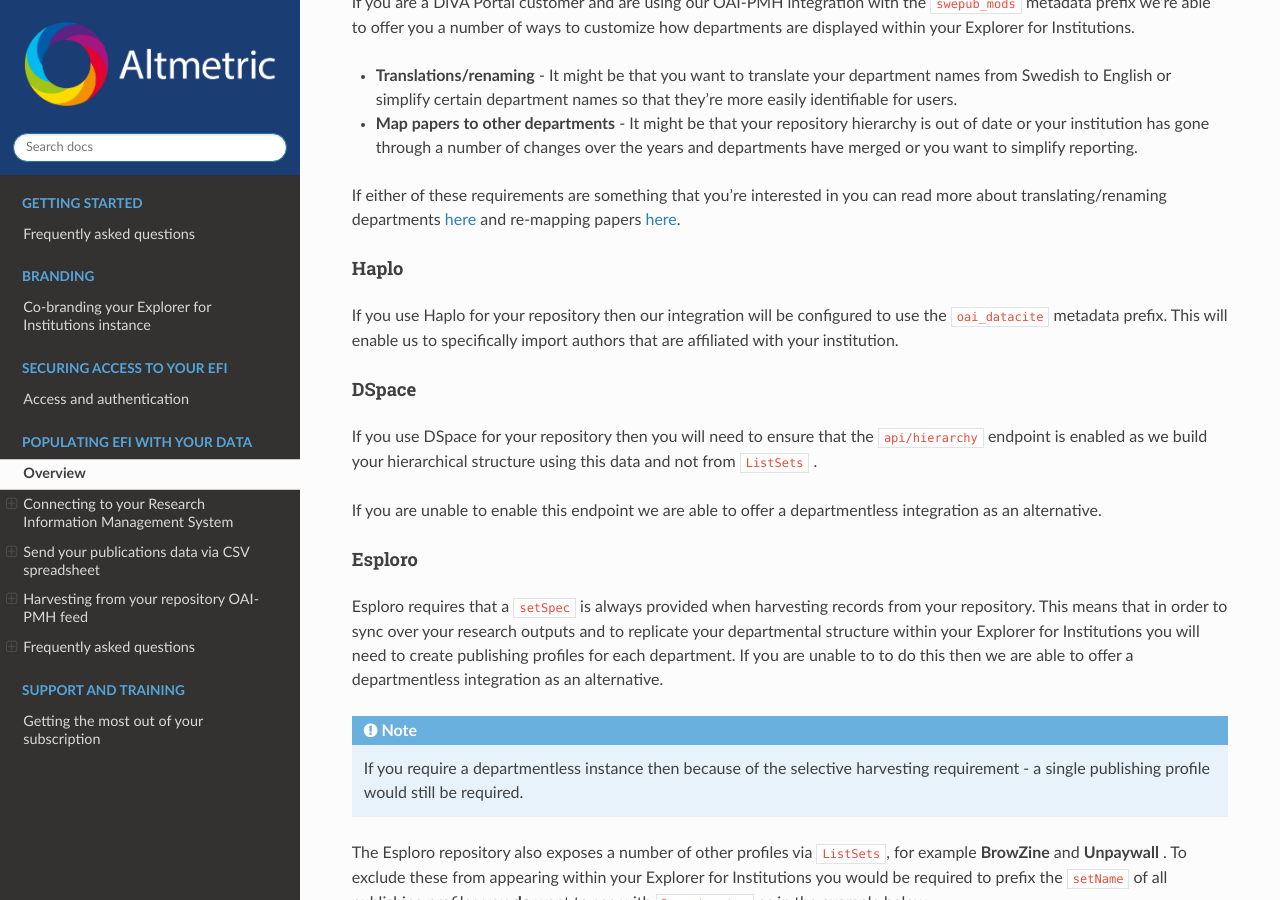
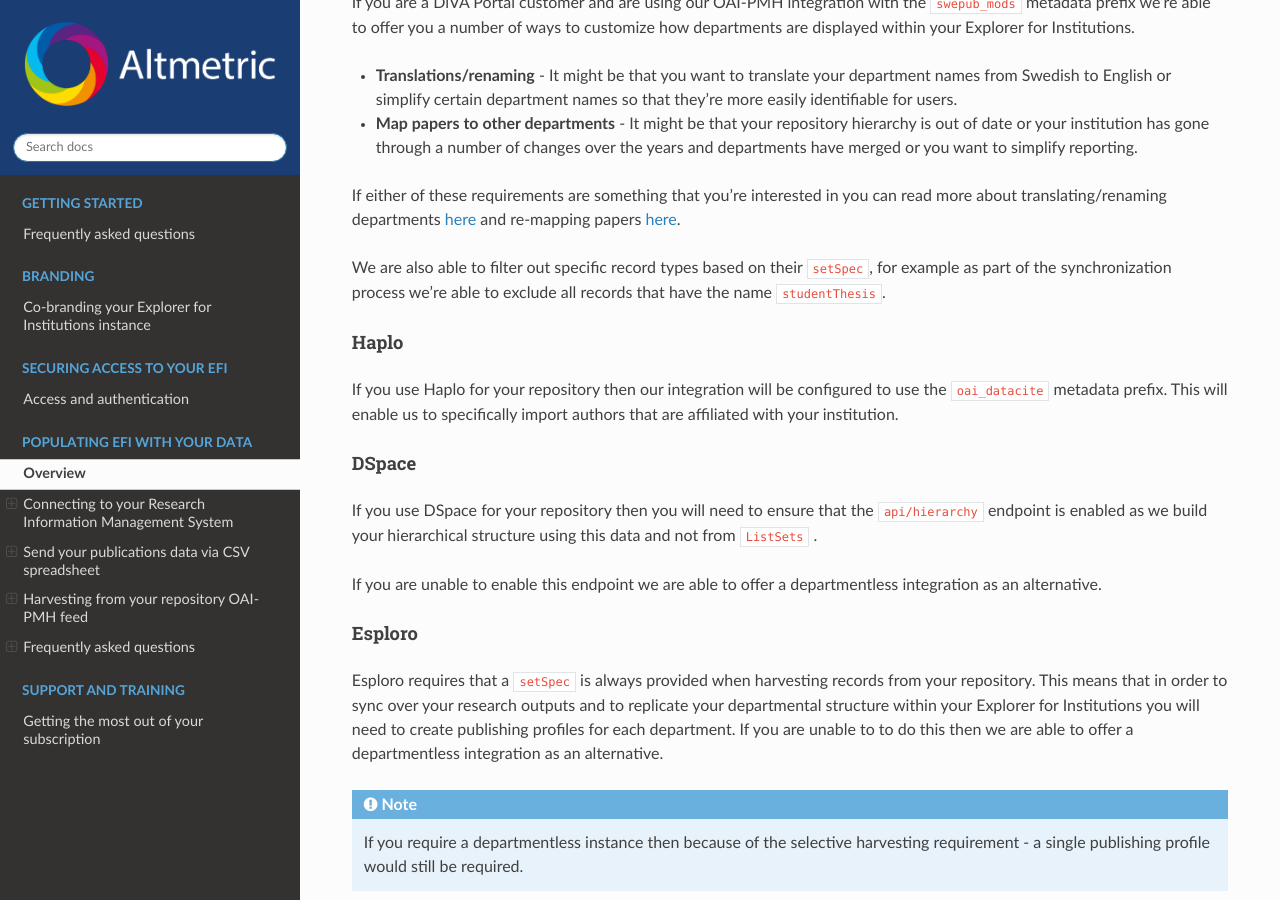
Before and after one commit to mlevans0/altmetric-implementation-docs, a Sphinx documentation site: the page built from source/populating-efi-with-your-data.rst, in a window 1280 px wide and 900 px high, scrolled down 15180 px. Built offline with Sphinx 7.4.7 and the Read the Docs theme 2.0.0, drawn with Linux system fonts in a browser that asks for light colours; comment, search, counter and statistics services are not loaded.

Commit message:
Add setSpec filtering for DiVA

```diff
--- a/source/populating-efi-with-your-data.rst
+++ b/source/populating-efi-with-your-data.rst
@@ -536,6 +536,8 @@
 
 If either of these requirements are something that you're interested in you can read more about translating/renaming departments `here <https://help.altmetric.com/a/solutions/articles/6000261793?portalId=6000060531>`_ and re-mapping papers `here <https://help.altmetric.com/a/solutions/articles/6000261794?portalId=6000060531>`_.
 
+We are also able to filter out specific record types based on their ``setSpec``, for example as part of the synchronization process we're able to exclude all records that have the name ``studentThesis``.
+
 Haplo
 ^^^^^
 If you use Haplo for your repository then our integration will be configured to use the ``oai_datacite`` metadata prefix. This will enable us to specifically import authors that are affiliated with your institution.
```
